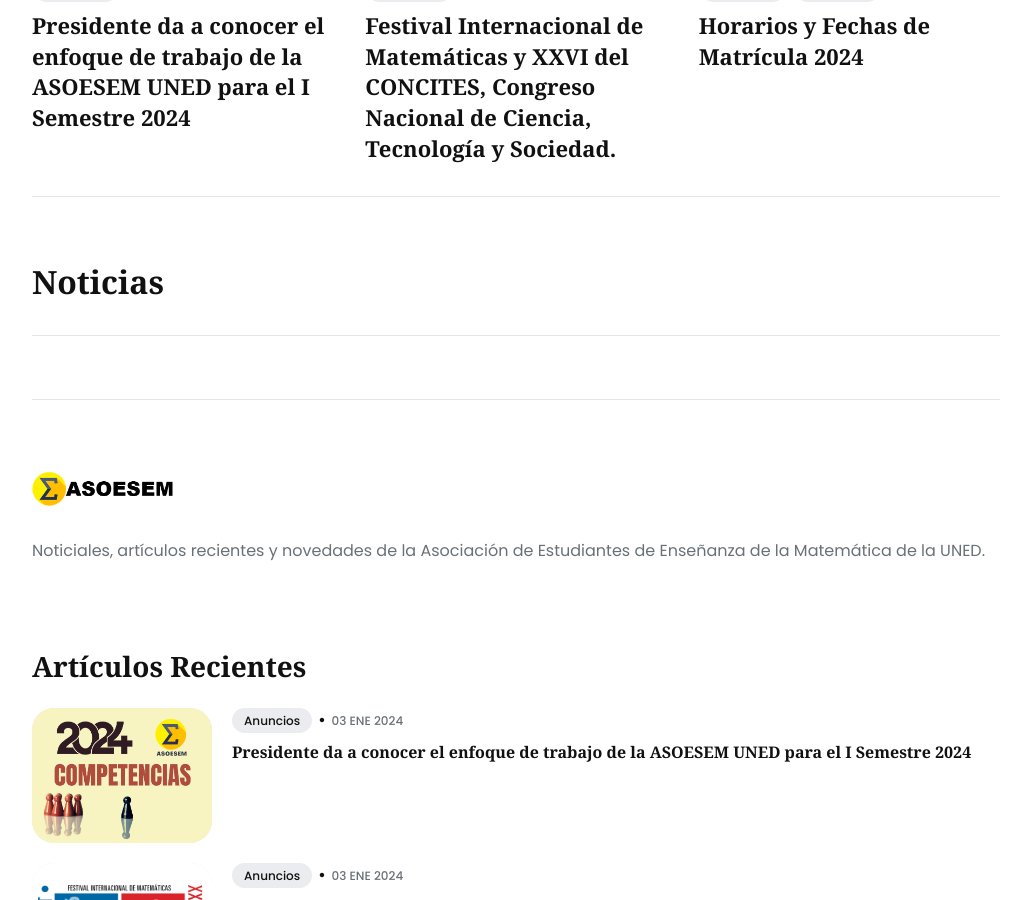
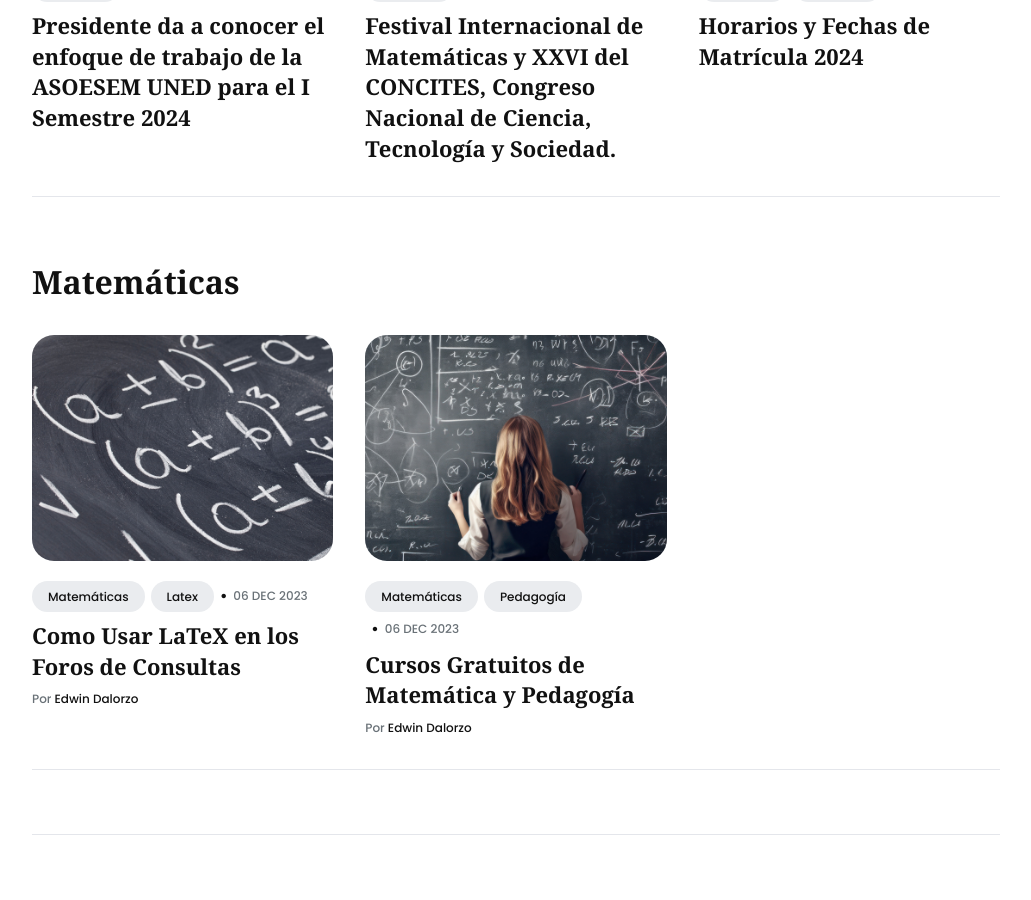
Before and after one commit to asoesem/asoesem.github.io, a Jekyll site: the page built from index.html, in a window 1280 px wide and 900 px high, scrolled down 2330 px. Shown: the whole window, without its empty margins (124-1155 px from the left). Built offline with Jekyll 4.4.1, drawn with Linux system fonts in a browser that asks for light colours.

Commit message:
Define la sección de matemáticas

```diff
--- a/_data/settings.yml
+++ b/_data/settings.yml
@@ -58,7 +58,7 @@
   tags:
     - tag: "reglamentos"
     - tag: "anuncios"
-    - tag: "noticias"
+    - tag: "matemáticas"
 
 
 # Puedes agregar muchas secciones de etiquetas a la página de inicio; cada sección mostrará los artículos mas recientes para cada etiqueta.
```
